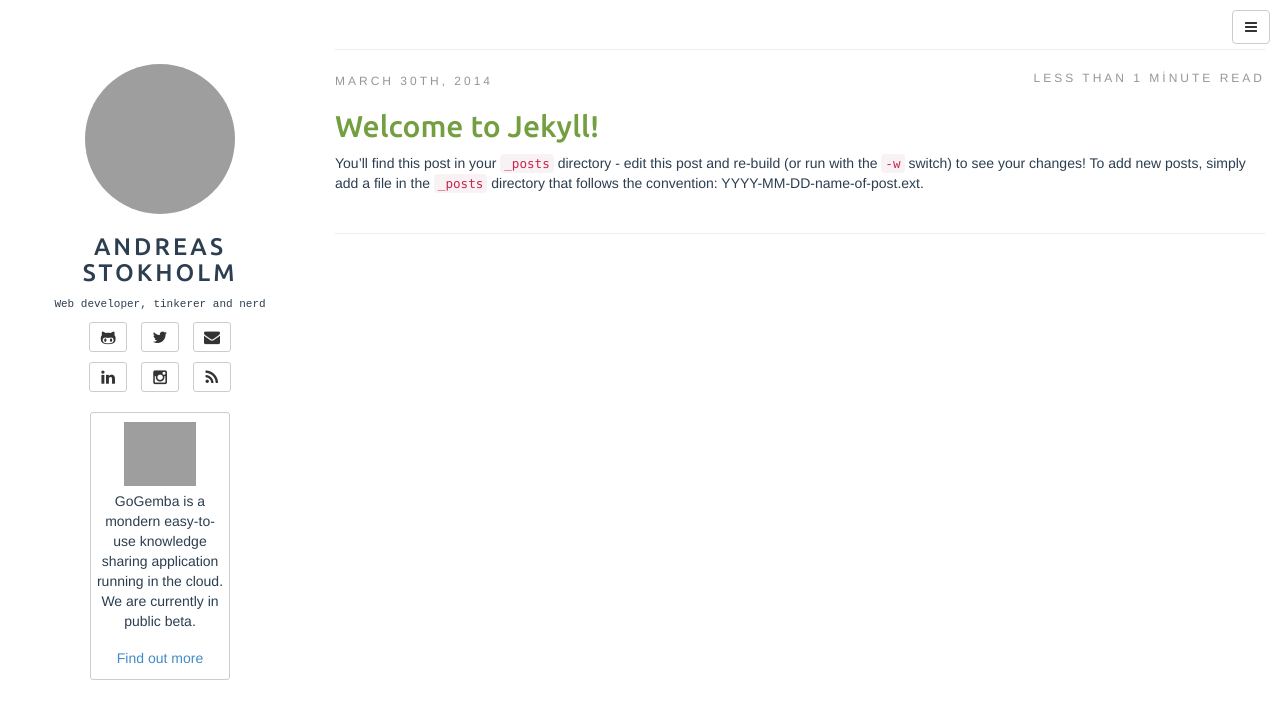
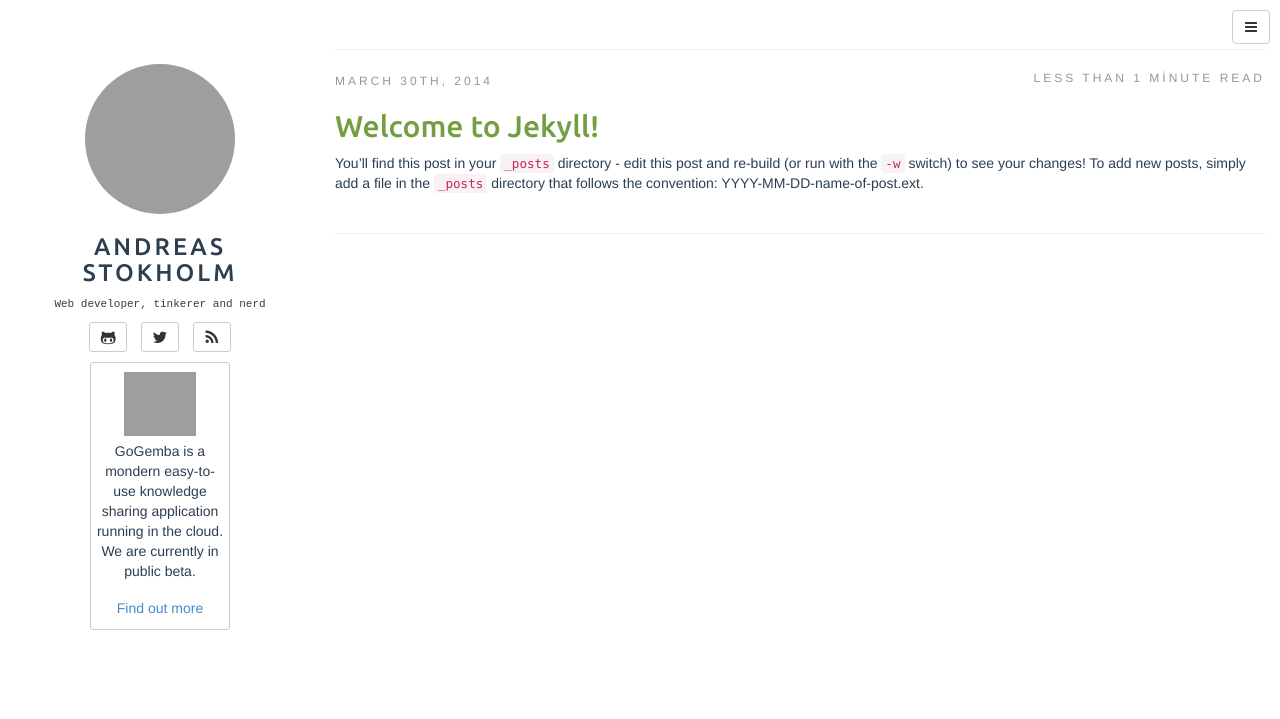
Before and after one commit to AndreasStokholm/stokholm-io-blog, a Jekyll site: the page built from index.html, in a window 1280 px wide. Shown: the top 719 px of the page. Built offline with Jekyll 4.4.1, drawn with Linux system fonts in a browser that asks for light colours; the list of posts is cut into pages by our own code; grey boxes are pictures that could not be loaded.

Commit message:
Removed linkedin, email and instagram from sidebar.

```diff
--- a/_config.yml
+++ b/_config.yml
@@ -9,11 +9,8 @@ title: Andreas Stokholm
 description:
 author:
   name: Andreas Stokholm
-  email: andreas@stokholm.me
   github: andreasstokholm
   twitter: stkhlm
-  linkedin: stkhlm
-  instagram: stkhlm
   bio: Web developer, tinkerer and nerd
   email_md5: cbd349f81dfcd20c67465c87e8f95cfe
 
--- a/_includes/sidebar.html
+++ b/_includes/sidebar.html
@@ -30,29 +30,6 @@
 			</a>
 		</li>
 		{% endif %}
-		{% if site.author.email %}
-		<li>
-			<a class="btn btn-default btn-sm" href="mailto:{{ site.author.email }}">
-				<i class="fa fa-envelope fa-lg"></i>
-			</a>
-		</li>
-		{% endif %}
-	</ul>
-	<ul id="contact-list-secondary" class="list-unstyled list-inline">
-		{% if site.author.linkedin %}
-		<li>
-			<a class="btn btn-default btn-sm" href="https://linkedin.com/in/{{ site.author.linkedin }}">
-				<i class="fa fa-linkedin fa-lg"></i>
-			</a>
-		</li>
-		{% endif %}
-		{% if site.author.instagram %}
-		<li>
-			<a class="btn btn-default btn-sm" href="https://instagram.com/{{ site.author.instagram }}">
-				<i class="fa fa-instagram fa-lg"></i>
-			</a>
-		</li>
-		{% endif %}
 		<li>
 			<a class="btn btn-default btn-sm" href="{{ site.BASE_PATH }}/{{ site.rss_path }}">
 				<i class="fa fa-rss fa-lg"></i>
```
